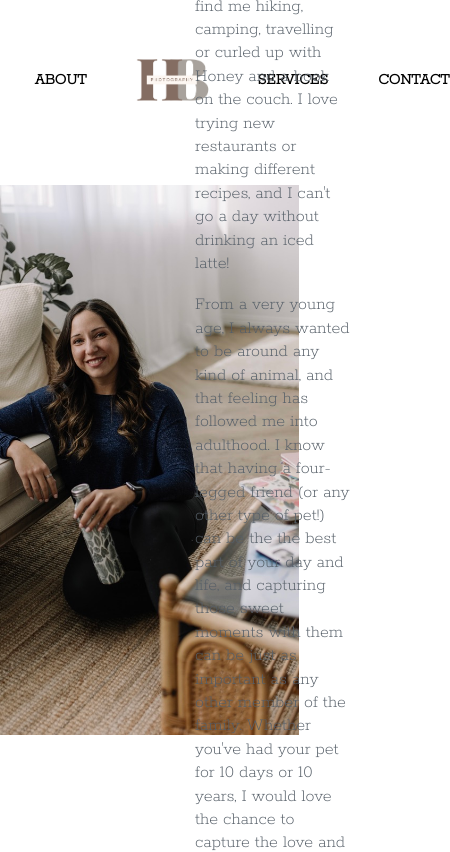
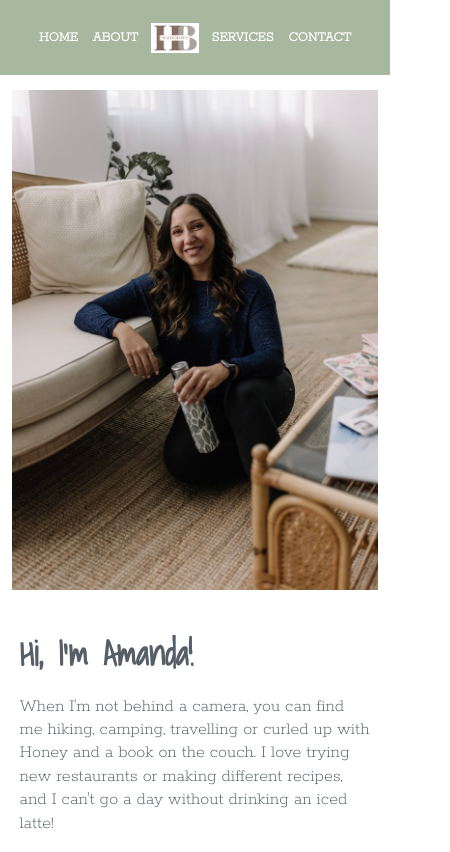
Before and after one commit to amandafroment/hbphotography, a React (Create React App) app: page /aboutme in a window 390 px wide. Shown: the top 852 px of the page, 450 px wide, since content can reach past the window. Built offline with nearby package versions, Linux system fonts and the light colour scheme.

Commit message:
about me page mobile styled'

```diff
--- a/src/components/NavBarGeneral/NavBarGeneral.css
+++ b/src/components/NavBarGeneral/NavBarGeneral.css
@@ -25,3 +25,22 @@
   font-size: 18px;
   text-decoration: underline;
 }
+
+@media screen and (max-width: 480px) {
+  .NavBarGeneral {
+    height: 75px;
+    background-color: #a8b89f;
+  }
+
+  .link-general {
+    color: white;
+    text-decoration: none;
+    margin: 7.5px;
+    font-size: 14px;
+  }
+
+  .logo-img-general {
+    height: 30px;
+    margin: 0px 2.5px 0px 2.5px;
+  }
+}
--- a/src/pages/AboutMe/AboutMe.css
+++ b/src/pages/AboutMe/AboutMe.css
@@ -81,3 +81,89 @@
   font-size: 18px;
   cursor: pointer;
 }
+
+/* mobile media query */
+@media screen and (max-width: 480px) {
+  .AboutMe {
+    height: 1200px;
+  }
+
+  .AboutMeContainer {
+    height: 1100px;
+    display: flex;
+    flex-direction: column;
+    justify-content: center;
+    align-items: center;
+    width: 100%;
+  }
+
+  .aboutme-page-image {
+    width: 90%;
+    height: 100%;
+    display: flex;
+    flex-direction: column;
+    justify-content: center;
+  }
+
+  .aboutme-page-image-container {
+    height: 500px;
+    display: flex;
+    flex-direction: row;
+    justify-content: center;
+    align-items: center;
+  }
+
+  .aboutme-page-image-container > img {
+    height: 500px;
+  }
+
+  .aboutme-page-description {
+    display: flex;
+    flex-direction: column;
+    justify-content: center;
+    text-align: left;
+    width: 90%;
+    height: 650px;
+    font-family: "Rokkitt";
+  }
+
+  .aboutme-page-description > p {
+    margin-bottom: 0px;
+    width: 100%;
+    font-size: 18px;
+    line-height: 1.3;
+  }
+
+  .aboutme-page-description > h2 {
+    font-family: "Shadows Into Light";
+    font-size: 28px;
+    margin-bottom: 0px;
+    width: 80%;
+    font-size: 34px;
+    line-height: 1.3;
+  }
+
+  .aboutme-contact {
+    display: flex;
+    flex-direction: column;
+    justify-content: center;
+    height: 150px;
+  }
+
+  .contactme-button {
+    height: 50px;
+    width: 175px;
+    font-family: "Rokkitt";
+    font-size: 16px;
+    background-color: #a8b89f;
+    border: 1px solid #a8b89f;
+    color: white;
+    font-weight: bold;
+  }
+
+  .contactme-button:hover {
+    background-color: #94a48b;
+    font-size: 18px;
+    cursor: pointer;
+  }
+}
```
